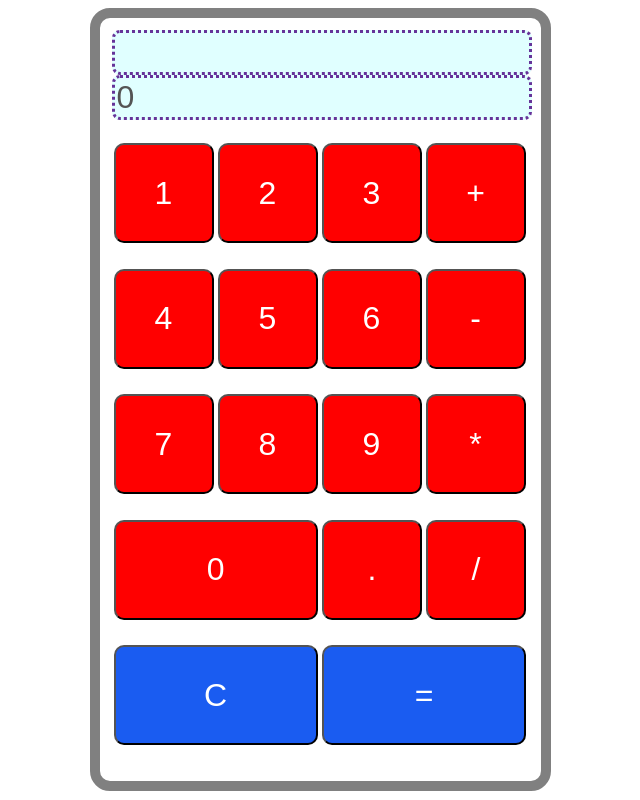
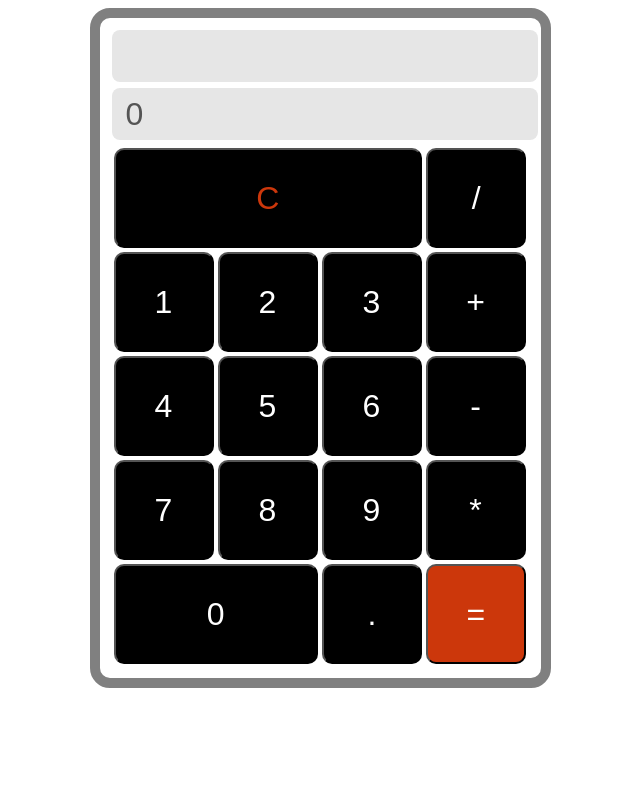
Before and after one commit to apena19/calculator, an Angular app: page / in a window 1280 px wide. Shown: the whole page, without its empty margins (320-960 px from the left). Built offline with nearby package versions, Linux system fonts and the light colour scheme.

Commit message:
update styles

```diff
--- a/src/app/app.component.css
+++ b/src/app/app.component.css
@@ -5,17 +5,19 @@
     border-radius: 10px;
     margin: 2px;
     font-size: xx-large;
-    background: red;
+    background: #000;
 }
-.container input.azul{
-    background: #1a5cf1;
+.container input.igual{
+    background: #cc370b;
 }
 .calculator input{
     width: 410px;
-    height: 55;
+    height: 50px;
     border-radius: 8px;
-    border:3px dotted rebeccapurple;
-    background-color: lightcyan;
+    margin-bottom: 6px;
+    padding-left: 14px;
+    border: none;
+    background-color:#e6e6e6;
     font-size: xx-large;
 }
 .full{
@@ -24,5 +26,5 @@
     padding: 12px;
     width: 417px;
     border-radius: 20px;
-
 }
+h1{margin:0}
--- a/src/app/app.component.html
+++ b/src/app/app.component.html
@@ -6,6 +6,11 @@
 
   <div class="container">
     <b>
+      <h1>
+        <input type="button"  (click)="clear()"  value="C" style="width: 74%;color:#cc370b;">
+        <input type="button"  (click)='condition("/")' value="/" style="width: 24%;">
+
+      </h1>
       <h1>
         <input type="button"  (click)='entervalue("1")' value="1">
         <input type="button"  (click)='entervalue("2")' value="2">
@@ -27,11 +32,7 @@
       <h1>
         <input type="button"  (click)='entervalue("0")' value="0" style="width: 49%;">
         <input type="button"  (click)='decimal(".")' value=".">
-        <input type="button"  (click)='condition("/")' value="/">
-      </h1>
-      <h1>
-        <input type="button"  (click)="clear()"  class="azul"value="C" style="width: 49%;">
-        <input type="button"  (click)='condition("=")' class="azul" value="=" style="width: 49%;">
+        <input type="button"  (click)='condition("=")' class="igual" value="=">
       </h1>
     </b>
   </div>
--- a/src/app/app.component.ts
+++ b/src/app/app.component.ts
@@ -13,13 +13,12 @@ export class AppComponent  {
     beforeOperation = '';
     newOperacion = '';
 
-    entervalue(v: string) {
+    entervalue(value: string) {
         if (this.numberState) {
-            this.current = v;
+            this.current = value;
             this.numberState = false;
         } else {
-            this.current === '0' ? this.current = v : this.current += v;
-
+            this.current === '0' ? this.current = value : this.current += value;
         }
     }
 
@@ -45,7 +44,7 @@ export class AppComponent  {
                 this.beforeOperation = this.current;
                 this.current = String(result);
             } else {
-                alert("No es valida la operacion");
+                alert("operacion invalida");
                 this.clear();
             }
 
```
